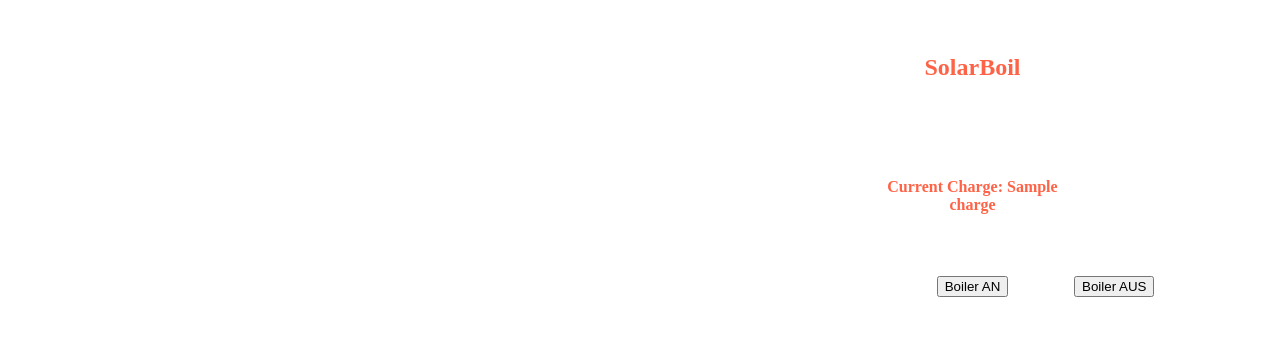
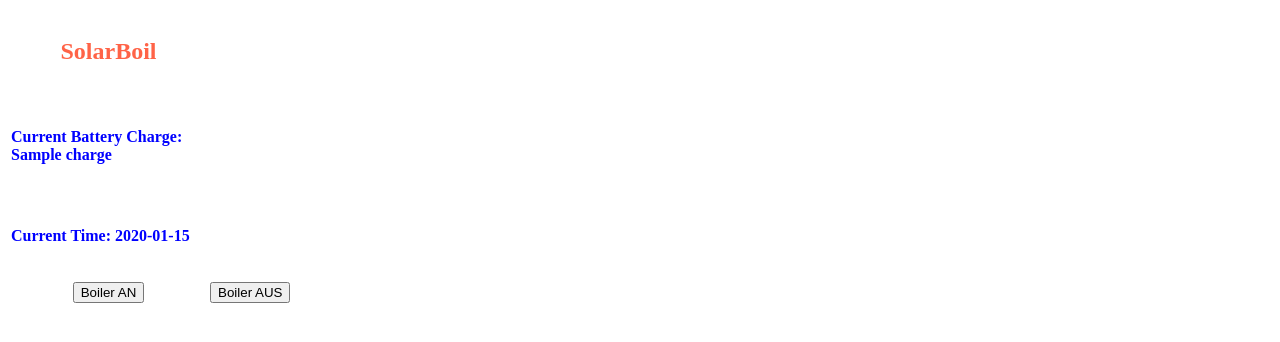
Before and after one commit to cyberpete2244/EnpalSolarBoiler, a Flask app: template templates/index.html in a window 1280 px wide. Shown: the top 342 px of the page. Run offline with Flask 3, Linux system fonts and the light colour scheme; the template is opened without the code that fills it: most values are stand-ins (such as "Sample title", 1, 10 or a date in 2020); parts of the project's set-up code (start-up, migrations or seed data) failed here and were passed over.

Commit message:
website update

```diff
--- a/relais.py
+++ b/relais.py
@@ -1,3 +1,5 @@
+from time import gmtime, strftime
+
 from flask import Flask, render_template, request, redirect, url_for, make_response
 import RPi.GPIO as GPIO
 from influxconnect import querylib, queryinfluxdb
@@ -27,7 +29,7 @@ def getFirstValue(array):
 @app.route('/')
 def index():
     result = queryinfluxdb(querylib.BATTERY_CHARGE)
-    return render_template('index.html', charge=getFirstValue(result))
+    return render_template('index.html', charge=getFirstValue(result), timenow=strftime("%d.%m.%Y %H:%M:%S", gmtime()))
 
 
 # Jeder HTML-Taster ergibt einen Nummer zurück
--- a/templates/index.html
+++ b/templates/index.html
@@ -11,7 +11,7 @@
 </style>
 <body>
 
-<table style="float:right; width:100%; max-width: 400px; height:300px;">
+<table style="float:left; width:100%; max-width: 400px; height:300px;">
     <tr style="text-align:center">
         <td>
             <h2 style="text-align: center; color:Tomato">
@@ -21,8 +21,15 @@
     <tr>
     <tr style="text-align:center">
         <td>
-            <h4 style="text-align: center; color:Tomato">
-                Current Charge: {{charge}}
+            <h4 style="text-align: left; color:Blue">
+                Current Battery Charge: {{charge}}
+            </h4>
+        </td>
+    <tr>
+    <tr style="text-align:center">
+        <td>
+            <h4 style="text-align: left; color:Blue">
+                Current Time: {{timenow}}
             </h4>
         </td>
     <tr>
```
